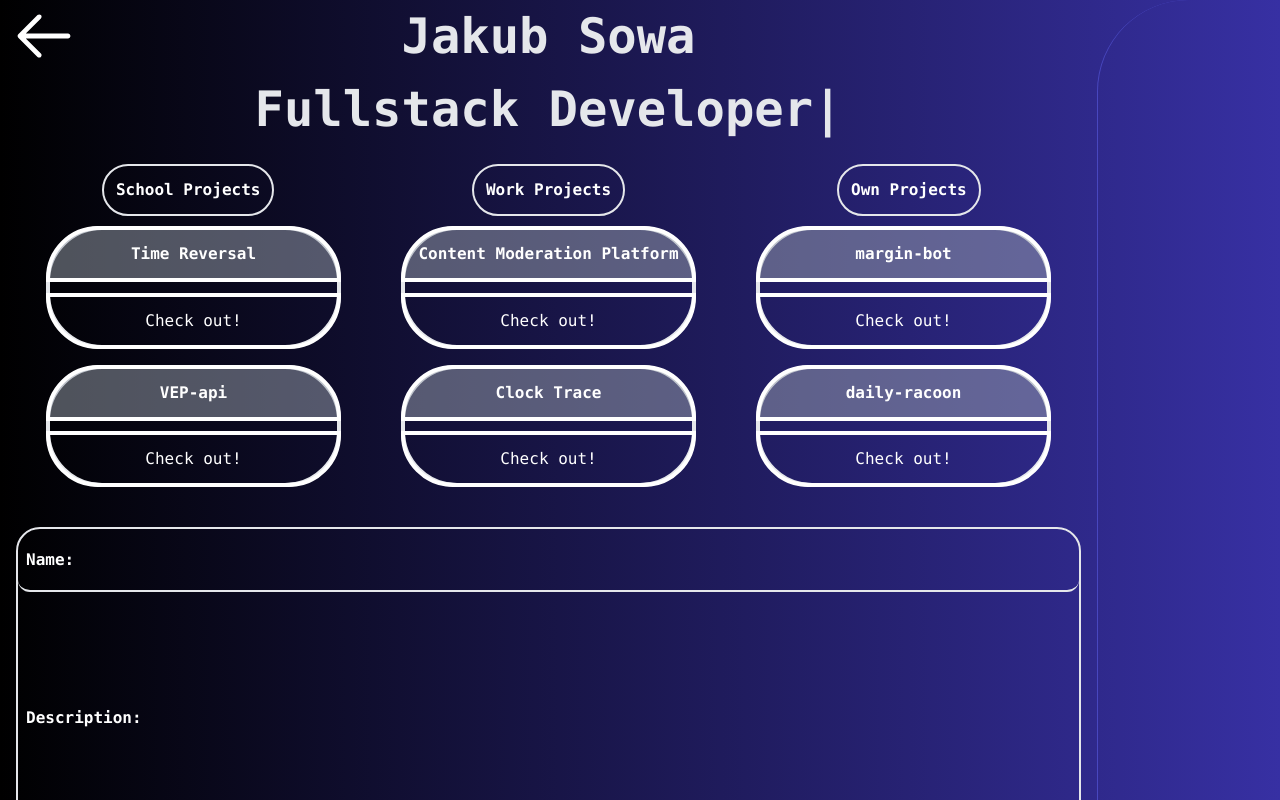
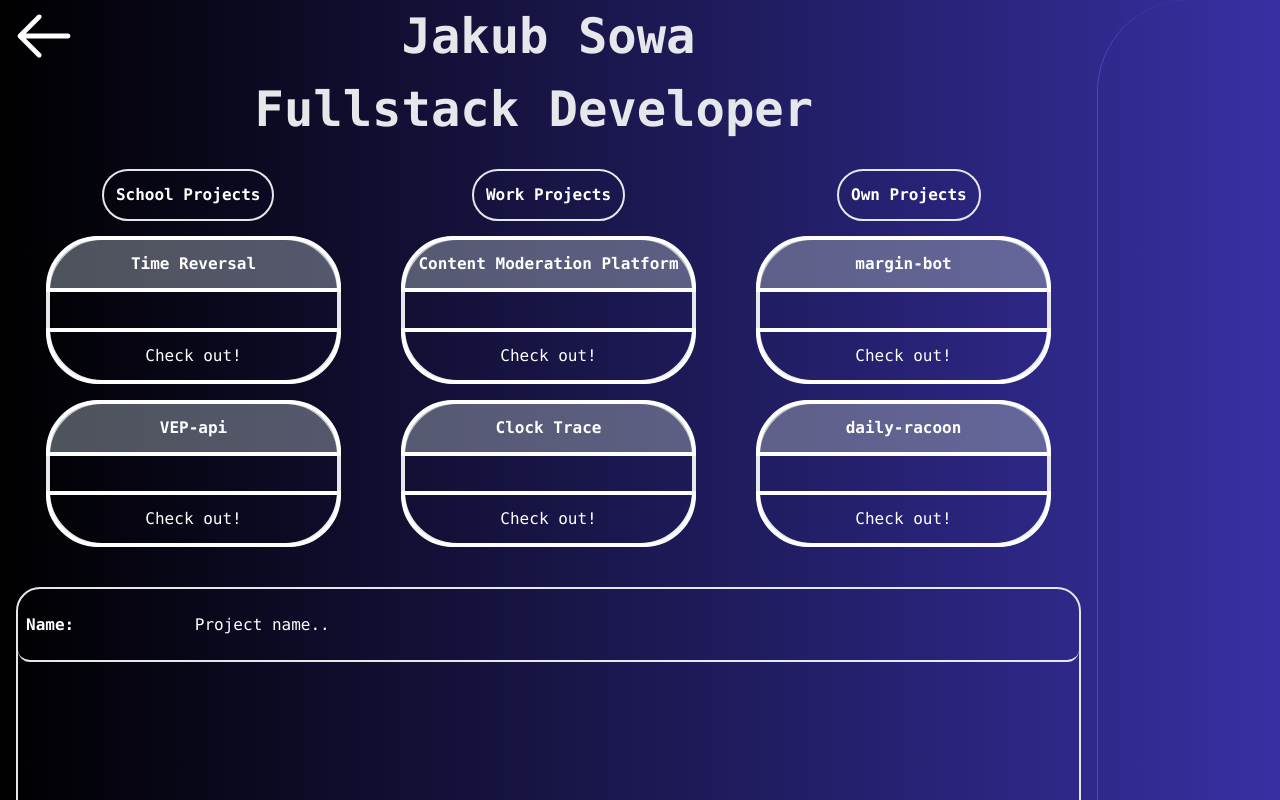
Before and after one commit to Wayhowen/portfolio, a React (Vite) app: page /projects in a window 1280 px wide. Shown: the top 800 px of the page. Built offline with nearby package versions, Linux system fonts and the light colour scheme; some icons are missing.

Commit message:
some work on project display

```diff
--- a/src/components/ProjectDisplay/ProjectDisplay.tsx
+++ b/src/components/ProjectDisplay/ProjectDisplay.tsx
@@ -2,7 +2,7 @@ import * as React from 'react';
 import {Project} from "../../data/projectsData";
 
 type Props = {
-  project: Project | null
+  project: Project
 };
 export const ProjectDisplay = (props: Props) => {
   const project = props.project;
@@ -15,7 +15,7 @@ export const ProjectDisplay = (props: Props) => {
         <DisplaySection header="Description" displayText={project?.projectDescription}/>
       </div>
       <div className="basis-1/6 flex flex-row items-center">
-        <DisplaySection header="Links" displayText={project?.link}/>
+        <DisplaySection header="Links" displayText={project?.links}/>
       </div>
     </div>
   );
@@ -23,13 +23,21 @@ export const ProjectDisplay = (props: Props) => {
 
 type DisplaySectionProps = {
   header: string
-  displayText: string | undefined
+  displayText: string | string[]
 }
 const DisplaySection = (props: DisplaySectionProps) => {
   return (
     <>
       <div className="px-2 basis-1/6 font-bold">{props.header}:</div>
-      <div className="basis-5/6">{props.displayText}</div>
+      {(typeof props.displayText === 'string') ?
+        <div className="basis-5/6">{props.displayText}</div>
+        :
+        <div className="basis-5/6">
+          {props.displayText.map((text, index) => (
+            <a key={index} href={props.displayText[index]}>{props.displayText}</a>
+          ))}
+        </div>
+      }
     </>
   )
 }
--- a/src/data/projectsData.tsx
+++ b/src/data/projectsData.tsx
@@ -1,29 +1,43 @@
 export interface Project {
   projectName: string
   projectDescription: string
-  link?: string
+  links: string[]
   ref?: boolean
 }
 
 export const schoolProjects: Project[] = [
-  { projectName: "Time Reversal", projectDescription: "Test description 3", link: "https://www.google.com", ref: true },
-  { projectName: "VEP-api", projectDescription: "Test description 3", link: "https://www.google.com" },
-  { projectName: "security-itu", projectDescription: "Test description 3", link: "https://www.google.com" },
-  { projectName: "pizzacution-engine", projectDescription: "Test description 3", link: "https://www.google.com" },
-  { projectName: "Effervesence", projectDescription: "Test description 3", link: "https://www.google.com" },
+  {projectName: "Time Reversal", projectDescription: "Test description 3", links: ["https://www.google.com"], ref: true},
+  {projectName: "VEP-api", projectDescription: "Test description 3", links: ["https://www.google.com"]},
+  {projectName: "security-itu", projectDescription: "Test description 3", links: ["https://www.google.com"]},
+  {projectName: "pizzacution-engine", projectDescription: "Test description 3", links: ["https://www.google.com"]},
+  {projectName: "Effervesence", projectDescription: "Test description 3", links: ["https://www.google.com"]},
+  {
+    projectName: "Gripper Testing",
+    projectDescription: `Written as part of my master thesis on testing different grippers for drones.
+    This project is a controller for a UR-5 robotic arm written in Python with python-urx and bluetooth modules.
+     The idea behind the controller is to make the automated tests of different grippers repeatable as to eliminate variance and make the overall gripper designs more comparable.
+     When running the project, the tester is presented with a console line application that will output all of the important information to the stdout and when needed, ask the tester to exchange the tested object or to
+     provide the payload weight. There are also some pieces of code written in Arduino that are uploaded to the gripper itself to allow for communication between the gripper and the suite.`,
+    links: ["https://github.com/Wayhowen/gripper-testing"]
+  }
 ];
 
 export const workProjects: Project[] = [
-  { projectName: "Content Moderation Platform", projectDescription: "Test description 1", link: "https://www.google.com", ref: true },
-  { projectName: "Clock Trace", projectDescription: "Test description 2", link: "https://www.google.com" },
-  { projectName: "Personal Finance Manager", projectDescription: "Test description 3", link: "https://www.google.com" },
-  { projectName: "Invoice Analyzer", projectDescription: "Test description 1", link: "https://www.google.com" },
-  { projectName: "Enalyzer Surveys", projectDescription: "Test description 2", link: "https://www.google.com" },
+  {
+    projectName: "Content Moderation Platform",
+    projectDescription: "Test description 1",
+    links: ["https://www.google.com"],
+    ref: true
+  },
+  {projectName: "Clock Trace", projectDescription: "Test description 2", links: ["https://www.google.com"]},
+  {projectName: "Personal Finance Manager", projectDescription: "Test description 3", links: ["https://www.google.com"]},
+  {projectName: "Invoice Analyzer", projectDescription: "Test description 1", links: ["https://www.google.com"]},
+  {projectName: "Enalyzer Surveys", projectDescription: "Test description 2", links: ["https://www.google.com"]},
 ];
 
 export const ownProjects: Project[] = [
-  { projectName: "margin-bot", projectDescription: "Test description 1", link: "https://www.google.com", ref: true },
-  { projectName: "daily-racoon", projectDescription: "Test description 2", link: "https://www.google.com" },
-  { projectName: "advent-of-code", projectDescription: "Test description 2", link: "https://www.google.com" },
-  { projectName: "f1_race_strategy", projectDescription: "Test description 2", link: "https://www.google.com" },
+  {projectName: "margin-bot", projectDescription: "Test description 1", links: ["https://www.google.com"], ref: true},
+  {projectName: "daily-racoon", projectDescription: "Test description 2", links: ["https://www.google.com"]},
+  {projectName: "advent-of-code", projectDescription: "Test description 2", links: ["https://www.google.com"]},
+  {projectName: "f1_race_strategy", projectDescription: "Test description 2", links: ["https://www.google.com"]},
 ];
--- a/src/pages/Projects.tsx
+++ b/src/pages/Projects.tsx
@@ -8,7 +8,7 @@ export default function Projects() {
   const workRef: React.RefObject<HTMLDivElement> = React.createRef<HTMLDivElement>();
   const ownRef: React.RefObject<HTMLDivElement> = React.createRef<HTMLDivElement>();
 
-  const [displayProject, setDisplayProject] = useState<Project | null>(null)
+  const [displayProject, setDisplayProject] = useState<Project>({projectName: "Project name..", projectDescription: "Project description..", links: []})
 
   return (
     <div className="flex flex-col grow text-white gap-2">
```
